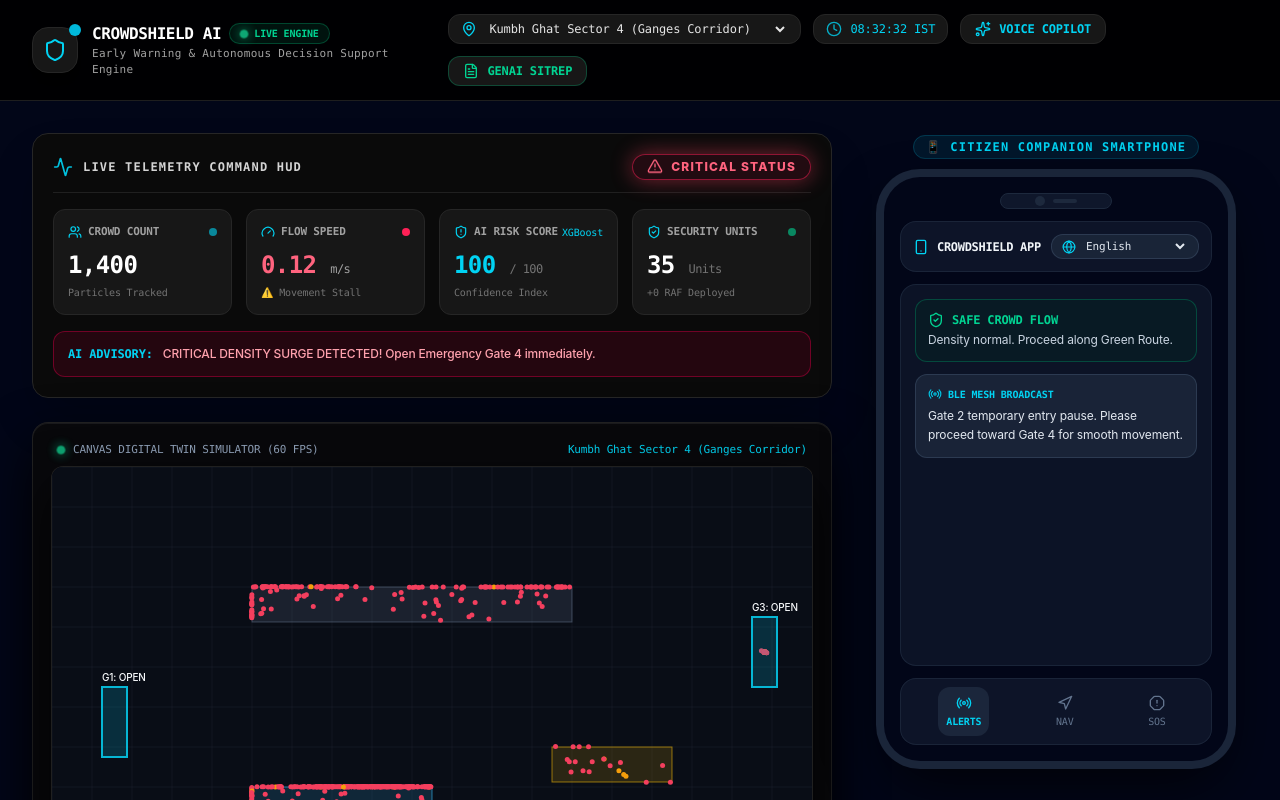
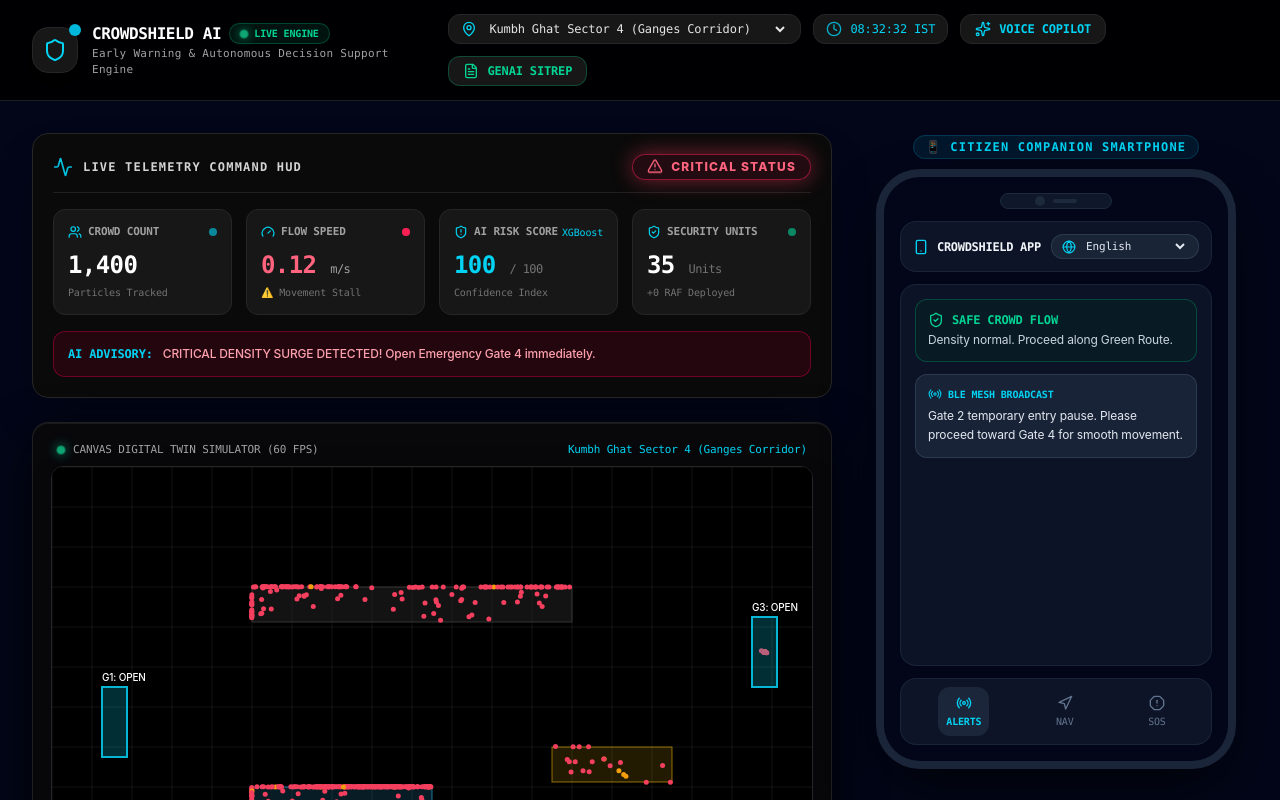
Before and after one commit to algorithnicmind/crowdcatchup, a Next.js app in the folder apps/web/: page / in a window 1280 px wide. Shown: the top 800 px of the page. Built offline with nearby package versions, Linux system fonts and the light colour scheme.

Commit message:
style(web): update DigitalTwinCanvas background to pure Jet Black

```diff
--- a/apps/web/src/features/map/components/DigitalTwinCanvas.tsx
+++ b/apps/web/src/features/map/components/DigitalTwinCanvas.tsx
@@ -41,12 +41,12 @@ export const DigitalTwinCanvas: React.FC = () => {
       const W = canvas.width;
       const H = canvas.height;
 
-      // 1. Dark Futuristic Background
-      ctx.fillStyle = '#090d16';
+      // 1. Pure Jet Black Background
+      ctx.fillStyle = '#000000';
       ctx.fillRect(0, 0, W, H);
 
       // 2. Subtle Minimalist Grid Lines
-      ctx.strokeStyle = 'rgba(51, 65, 85, 0.2)';
+      ctx.strokeStyle = 'rgba(38, 38, 38, 0.5)';
       ctx.lineWidth = 1;
       const gridSize = 40;
       for (let x = 0; x < W; x += gridSize) {
@@ -74,8 +74,8 @@ export const DigitalTwinCanvas: React.FC = () => {
           ctx.fillStyle = 'rgba(234, 179, 8, 0.15)';
           ctx.strokeStyle = 'rgba(234, 179, 8, 0.6)';
         } else {
-          ctx.fillStyle = 'rgba(100, 116, 139, 0.2)';
-          ctx.strokeStyle = 'rgba(100, 116, 139, 0.5)';
+          ctx.fillStyle = 'rgba(38, 38, 38, 0.5)';
+          ctx.strokeStyle = 'rgba(64, 64, 64, 0.8)';
         }
         ctx.fillRect(b.x, b.y, b.width, b.height);
         ctx.strokeRect(b.x, b.y, b.width, b.height);
@@ -143,20 +143,20 @@ export const DigitalTwinCanvas: React.FC = () => {
       gates.forEach((g) => {
         ctx.lineWidth = 2;
         if (!g.isOpen) {
-          ctx.fillStyle = 'rgba(244, 63, 94, 0.2)';
+          ctx.fillStyle = 'rgba(244, 63, 94, 0.25)';
           ctx.strokeStyle = '#f43f5e';
         } else if (g.type === 'emergency') {
-          ctx.fillStyle = 'rgba(16, 185, 129, 0.2)';
+          ctx.fillStyle = 'rgba(16, 185, 129, 0.25)';
           ctx.strokeStyle = '#10b981';
         } else {
-          ctx.fillStyle = 'rgba(6, 182, 212, 0.2)';
+          ctx.fillStyle = 'rgba(6, 182, 212, 0.25)';
           ctx.strokeStyle = '#06b6d4';
         }
 
         ctx.fillRect(g.x, g.y, g.width, g.height);
         ctx.strokeRect(g.x, g.y, g.width, g.height);
 
-        ctx.fillStyle = '#f8fafc';
+        ctx.fillStyle = '#ffffff';
         ctx.font = '500 10px Inter, sans-serif';
         ctx.fillText(
           `${g.id.toUpperCase()}: ${g.isOpen ? 'OPEN' : 'LOCKED'}`,
@@ -239,7 +239,7 @@ export const DigitalTwinCanvas: React.FC = () => {
 
   return (
     <div className="relative w-full h-full flex flex-col items-center justify-center p-2">
-      <div className="flex items-center justify-between w-full max-w-[760px] mb-2 px-1 text-xs text-slate-400">
+      <div className="flex items-center justify-between w-full max-w-[760px] mb-2 px-1 text-xs text-neutral-400">
         <span className="flex items-center gap-2 font-mono text-[11px]">
           <span className="live-dot" />
           CANVAS DIGITAL TWIN SIMULATOR (60 FPS)
@@ -247,12 +247,12 @@ export const DigitalTwinCanvas: React.FC = () => {
         <span className="font-mono text-cyan-400 text-[11px] font-medium">{venue.name}</span>
       </div>
 
-      <div className="relative rounded-xl overflow-hidden border border-slate-800 glass-panel shadow-2xl">
+      <div className="relative rounded-xl overflow-hidden border border-neutral-800 bg-black shadow-2xl">
         <canvas
           ref={canvasRef}
           width={760}
           height={500}
-          className="block cursor-crosshair bg-slate-950"
+          className="block cursor-crosshair bg-black"
         />
       </div>
     </div>
```
